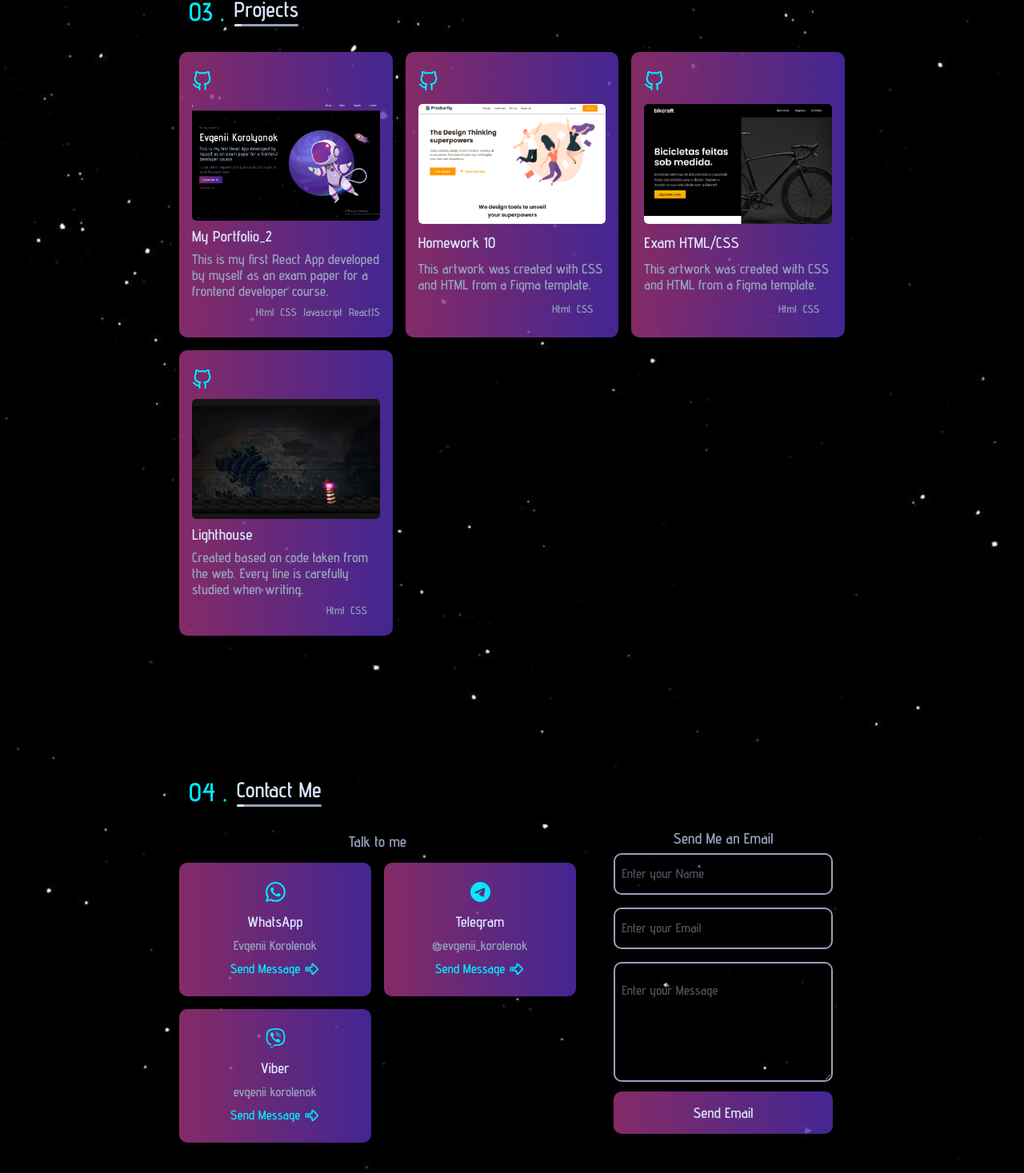
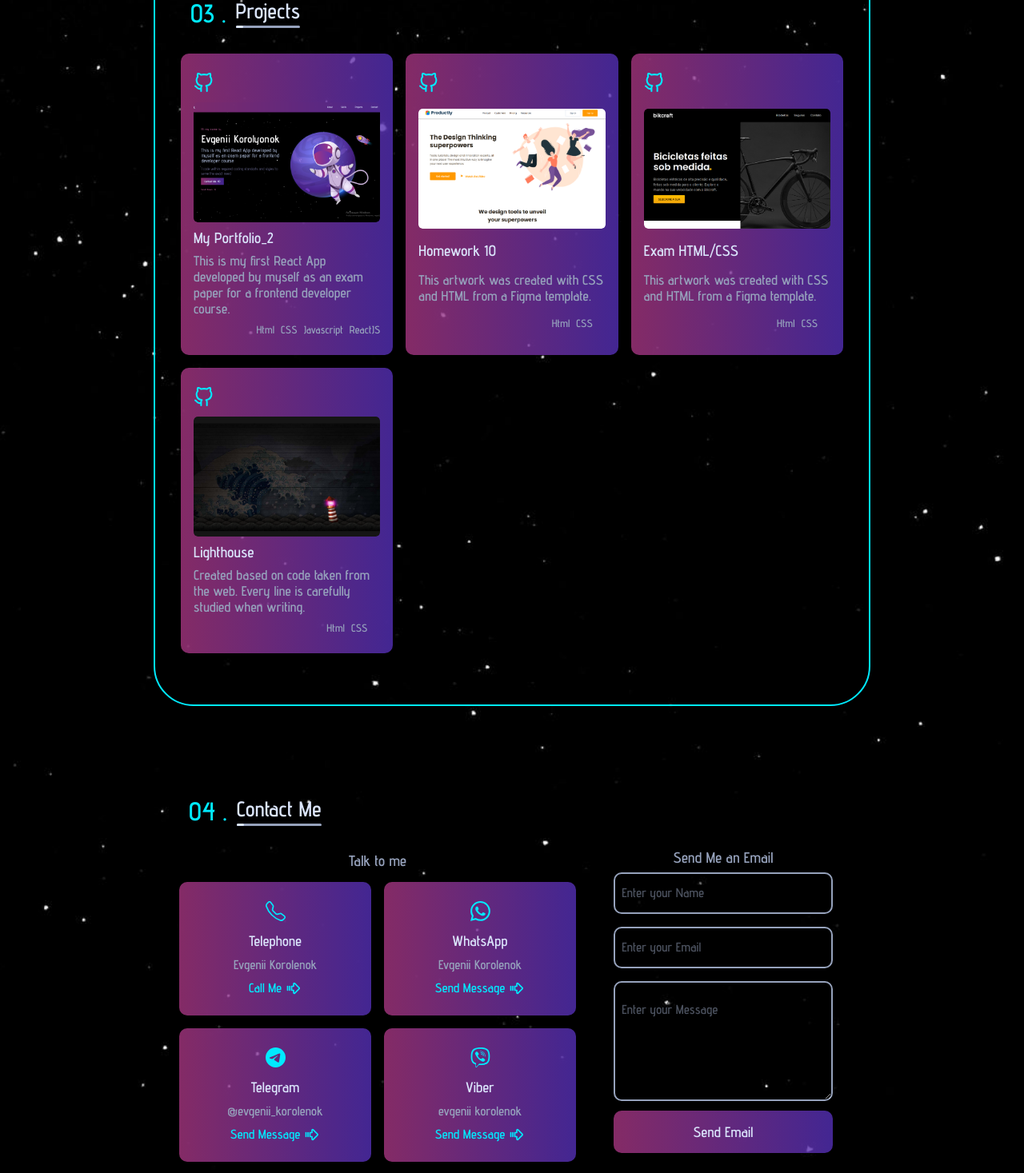
Before and after one commit to Evgenii-Korolenok/MyPortfolio_2, a React (Create React App) app: page / in a window 1280 px wide. Shown: the part 2315-3782 px from the top of the page at 80% size. Built offline with nearby package versions, Linux system fonts and the light colour scheme.

Commit message:
now it's finished

```diff
--- a/src/Components/Contact Section/Contact.jsx
+++ b/src/Components/Contact Section/Contact.jsx
@@ -5,6 +5,7 @@ import { BsWhatsapp } from 'react-icons/bs';
 import { TbArrowBigRightLines } from 'react-icons/tb';
 import { BsTelegram } from 'react-icons/bs';
 import { FaViber } from 'react-icons/fa';
+import { BsTelephone } from 'react-icons/bs';
 
 const Contact = () => {
     const form = useRef();
@@ -37,6 +38,25 @@ const Contact = () => {
                     <h3>Talk to me</h3>
 
                     <div className="cards grid">
+                    <div className="card">
+                            <div>
+                            <BsTelephone className='icon'/>
+                            </div>
+
+                            <h4>Telephone</h4>
+
+                            <span className="userName">
+                                Evgenii Korolenok
+                            </span>
+
+                            <div>
+                                <a href="tel:+375298425908" className="flex" target='_blank'>
+                                    Call Me
+                                    <TbArrowBigRightLines className='icon'/>
+                                </a>
+                            </div>
+                        </div>
+
                         <div className="card">
                             <div>
                             <BsWhatsapp className='icon'/>
--- a/src/Components/Projects Section/projects.css
+++ b/src/Components/Projects Section/projects.css
@@ -10,6 +10,10 @@
   --headerHeight: 48px;
 }
 
+.projects {
+  border: 2px solid var(--primaryColor);
+  border-radius: 50px;
+}
 .projects .projectContainer {
   margin-top: 16px;
   justify-content: space-between;
--- a/src/Components/Projects Section/projects.scss
+++ b/src/Components/Projects Section/projects.scss
@@ -11,6 +11,8 @@
 }
 
 .projects {
+    border: 2px solid var(--primaryColor);
+    border-radius: 50px;
     .projectContainer {
         margin-top: 16px;
         justify-content: space-between;
```
Also changed, not shown: 1 other file (tests, documents, lock files or other folders).
